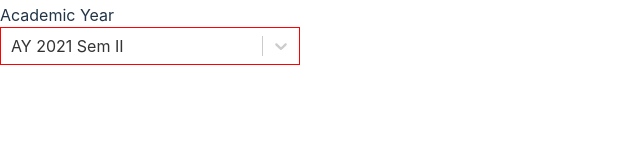
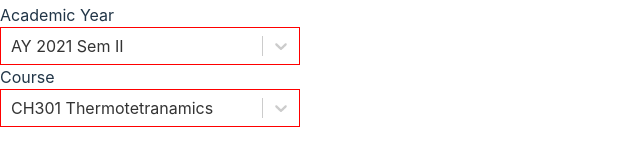
Before and after one commit to TuhinanshuModgil/teaching-index, a React (Vite) app: page / in a window 1280 px wide. Shown: the part 369-534 px from the top of the page, without its empty margins (0-640 px from the left). Built offline with nearby package versions, Linux system fonts and the light colour scheme.

Commit message:
added course dropdown

```diff
--- a/src/App.jsx
+++ b/src/App.jsx
@@ -1,7 +1,8 @@
 import { useState } from 'react'
 import './App.css'
-import accountImage from './assets/SL.png'
-import Dropdown from './components/Dropdown'
+import AcademicYear from './components/AcademicYear'
+import Navbar from './components/Navbar'
+import CourseDropdown from './components/CourseDropdown'
 
 function App() {
   const currentAcadYear = "AY 2023 Sem II"
@@ -9,25 +10,12 @@ function App() {
 
   return (
    <>
-   <header className='py-6 px-6 flex justify-between items-center	'>
-    <div className='flex gap-8'>
-      <a href="/">Home</a>
-      <a href="/">Calculate</a>
-      <a href="/">Dashboard</a>
-    </div>
-
-
-    <div className='flex gap-8 items-center	'>
-      <img src={accountImage} alt="image" className='w-10 h-10 object-cover rounded-full	' />
-      <h3>Dr. Zin Chang Woo</h3>
-    </div>
-   </header>
+   <Navbar/>
    <div className='py-10 px-6'>
     <h1 className='text-4xl mb-5'>Calculator</h1>
 
-    <Dropdown lable="Academic Year" acadYear={acadYear} setAcadYear={setAcadYear}/>
-
-
+    <AcademicYear lable="Academic Year" acadYear={acadYear} setAcadYear={setAcadYear}/>
+    <CourseDropdown lable='Course' />
 
 
 
--- a/src/components/Dropdown.jsx
+++ b/src/components/AcademicYear.jsx
@@ -1,9 +1,9 @@
 import React, { useState } from 'react';
-import array from "./academicYear"
+import array from "./Database/ayData";
 import Select from 'react-select';
 
 
-function Dropdown({lable ="",acadYear,setAcadYear}) {
+function AcademicYear({lable ="",acadYear,setAcadYear}) {
 
 // the Data for the academic year is taken from the array in the acadmeicYear.js file
 // I will try to move it to the backend once the database is set up
@@ -22,8 +22,8 @@ const defaultAY = array[Number(array.length)-1]
 
   return (
 
-      <div className='flex gap-8 items-center'>
-      <h2>{lable}</h2>
+      <div className='flex items-center p-4'>
+      <h2 className='w-1/4'>{lable}</h2>
 
 
       {/* Select component is taken from the react-select package
@@ -61,7 +61,7 @@ const defaultAY = array[Number(array.length)-1]
   )
 }
 
-export default Dropdown
+export default AcademicYear
 
 // -----My previous meathod to take input----
 // {/* <input type="text" name="city" list="cityname" className='p-2 flex items-center' />
--- /dev/null
+++ b/src/components/CourseDropdown.jsx
@@ -0,0 +1,57 @@
+import React, { useState } from 'react';
+import courseData from "./Database/courseData";
+import Select from 'react-select';
+
+
+function CourseDropdown({lable ="",course,setCourse,setlecture,setTutorial,setPractical,setSelfStudy,setCredits}) {
+
+const settingCourse = (selectedOption)=>{
+  setCourse(selectedOption.label)
+  // console.log(selectedOption.ltpse)
+
+}
+
+const defaultAY = courseData[Number(courseData.length)-1]
+
+  return (
+
+      <div className='flex items-center p-4'>
+      <h2 className='w-1/4'>{lable}</h2>
+
+
+      {/* Select component is taken from the react-select package
+      Read the documentation from the react-select on npms website to see how to operate */}
+      <Select
+        defaultValue={defaultAY}
+        onChange={settingCourse}
+        options={courseData}
+        placeholder="Select Course"
+        styles={{
+          control: (baseStyles, state) => ({
+            ...baseStyles,
+            borderColor: state.isFocused ? 'grey' : 'red',
+            width: '300px',
+
+          }),
+          option:(baseStyles,state)=>({
+            ...baseStyles,
+            color: state.isSelected?'white':'black',
+          })
+        }}
+        theme={(theme) => ({
+          ...theme,
+          borderRadius: 0,
+          colors: {
+            ...theme.colors,
+            primary25: 'hotpink',
+            primary: 'black',
+          },
+        })}
+      />
+
+    </div>
+
+  )
+}
+
+export default CourseDropdown
--- /dev/null
+++ b/src/components/Database/courseData.js
@@ -0,0 +1,7 @@
+const courseData =[
+    {value: "CH301", label: "CH301 Thermodynamics"},
+    {value: "CH302", label: "CH301 Thermotrinamics"},
+    {value: "CH303", label: "CH301 Thermotetranamics"},
+]
+
+export default courseData
--- /dev/null
+++ b/src/components/Navbar.jsx
@@ -0,0 +1,23 @@
+import React from 'react'
+import accountImage from '../assets/SL.png'
+function Navbar() {
+  return (
+   <>
+   <header className='py-6 px-6 flex justify-between items-center	'>
+    <div className='flex gap-8'>
+      <a href="/">Home</a>
+      <a href="/">Calculate</a>
+      <a href="/">Dashboard</a>
+    </div>
+
+
+    <div className='flex gap-8 items-center	'>
+      <img src={accountImage} alt="image" className='w-10 h-10 object-cover rounded-full	' />
+      <h3>Dr. Zin Chang Woo</h3>
+    </div>
+   </header>
+   </>
+  )
+}
+
+export default Navbar
```
Also changed, not shown: src/components/Database/ayData.js (renamed from src/components/academicYear.js), 1 other file (tests, documents, lock files or other folders).
